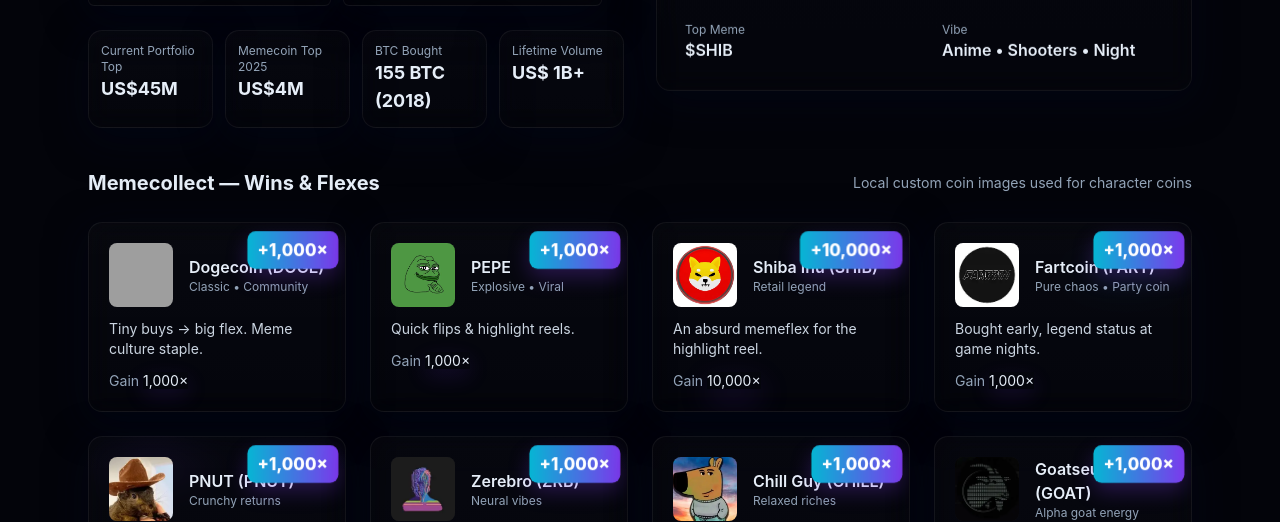
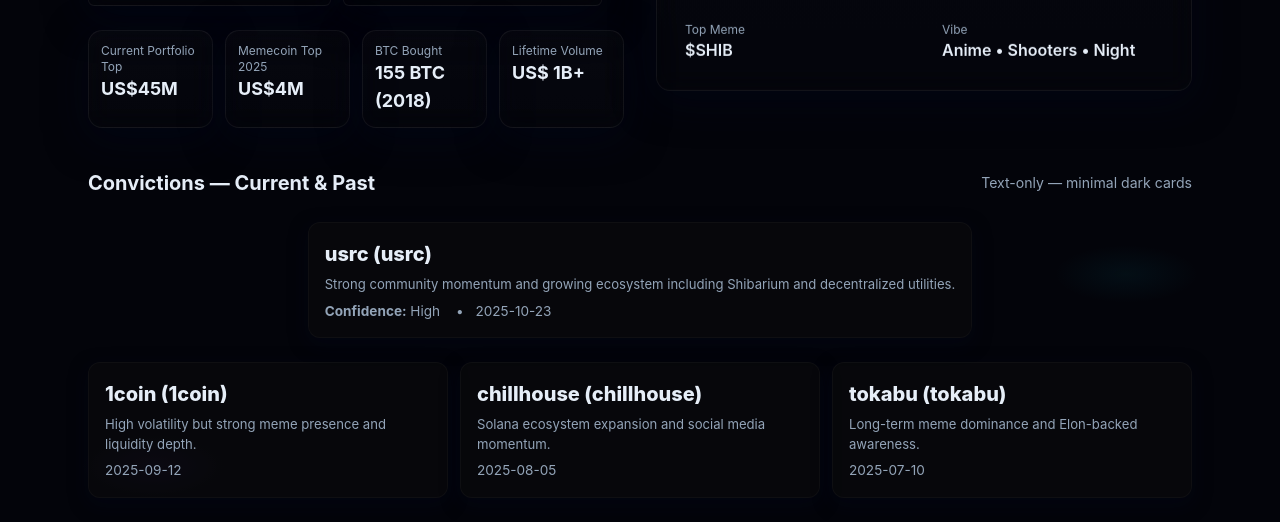
Before and after one commit to derrickheart345/derrickport, a plain HTML site: page index.html in a window 1280 px wide. Shown: the part 430-952 px from the top of the page. Drawn offline with nearby package versions, Linux system fonts and the light colour scheme; grey boxes are pictures that could not be loaded.

Commit message:
Add files via upload

```diff
--- /dev/null
+++ b/conviction.json
@@ -0,0 +1,7 @@
+{
+  "token": "usrc",
+  "symbol": "usrc",
+  "reason": "Strong community momentum and growing ecosystem including Shibarium and decentralized utilities.",
+  "confidence": "High",
+  "updated": "2025-10-23"
+}
--- a/index.html
+++ b/index.html
@@ -76,6 +76,25 @@
     /* chart canvas sizing for small widgets */
     .chart-widget { width:100%; height:160px; }
     .doughnut-small { width:140px; height:140px; }
+
+    /* Conviction cards - minimal dark look (no glow) */
+    .conviction-container { display:block; }
+    .conviction-card {
+      background: rgba(10,10,12,0.6);
+      border: 1px solid rgba(255,255,255,0.03);
+      border-radius:12px;
+      padding:16px;
+      box-shadow: 0 6px 18px rgba(2,6,23,0.5);
+      color: #dceafe;
+    }
+    .conviction-card h3 { font-weight:800; font-size:1.25rem; margin-bottom:6px; color: #e6eef8; }
+    .conviction-meta { color: var(--muted); font-size:0.85rem; margin-top:6px; }
+    .past-grid { display:grid; gap:12px; grid-template-columns: repeat(1, minmax(0,1fr)); }
+    @media(min-width:640px){ .past-grid { grid-template-columns: repeat(2, minmax(0,1fr)); } }
+    @media(min-width:1024px){ .past-grid { grid-template-columns: repeat(3, minmax(0,1fr)); } }
+
+    /* small helpers */
+    .muted-xs { color: var(--muted); font-size:0.82rem; }
   </style>
 </head>
 <body>
@@ -168,6 +187,32 @@
           <div class="p-3">
             <div class="text-xs small-muted">Vibe</div>
             <div class="font-semibold">Anime • Shooters • Night</div>
+          </div>
+        </div>
+      </div>
+    </section>
+
+    <!-- CURRENT + PAST CONVICTIONS (added above portfolio) -->
+    <section id="convictions" class="mt-10">
+      <div class="flex items-center justify-between">
+        <h2 class="section-title">Convictions — Current & Past</h2>
+        <div class="small-muted">Text-only — minimal dark cards</div>
+      </div>
+
+      <div class="mt-6 grid gap-6">
+        <!-- Current conviction: single card -->
+        <div id="currentConvictionWrap" class="conviction-container max-w-4xl mx-auto">
+          <div id="currentConvictionCard" class="conviction-card">
+            <p class="muted-xs">Loading current conviction...</p>
+          </div>
+        </div>
+
+        <!-- Past convictions: responsive grid -->
+        <div id="pastConvictionsWrap" class="max-w-6xl mx-auto">
+          <div id="pastConvictionsGrid" class="past-grid">
+            <div class="conviction-card">
+              <p class="muted-xs">Loading past convictions...</p>
+            </div>
           </div>
         </div>
       </div>
@@ -629,6 +674,9 @@
     window.addEventListener('load', () => {
       setTimeout(animateCountUps, 350);
       initCharts();
+      // load convictions after charts and initial animations
+      fetchConviction();
+      fetchPastConvictions();
     });
 
     // Charts (Chart.js) - small dashboard widgets
@@ -682,6 +730,86 @@
       });
     }
 
+    // Fetch conviction.json and render current conviction
+    function fetchConviction(){
+      const wrap = document.getElementById('currentConvictionCard');
+      fetch('conviction.json', { cache: "no-store" })
+        .then(res => {
+          if(!res.ok) throw new Error('Network response not ok');
+          return res.json();
+        })
+        .then(data => {
+          // defensive: ensure expected fields exist
+          const token = data.token || data.name || 'Unknown';
+          const symbol = data.symbol ? ` (${data.symbol})` : '';
+          const reason = data.reason || '';
+          const confidence = data.confidence || '';
+          const updated = data.updated || '';
+
+          wrap.innerHTML = `
+            <div>
+              <h3>${escapeHtml(token)}${escapeHtml(symbol)}</h3>
+              <div class="muted-xs">${escapeHtml(reason)}</div>
+              <div class="conviction-meta">
+                <span><strong>Confidence:</strong> ${escapeHtml(confidence)}</span>
+                <span style="margin-left:12px">•</span>
+                <span style="margin-left:8px">${escapeHtml(updated)}</span>
+              </div>
+            </div>
+          `;
+        })
+        .catch(err => {
+          wrap.innerHTML = `<p class="muted-xs" style="color:#fca5a5">Unable to load current conviction.</p>`;
+          console.warn('fetchConviction error', err);
+        });
+    }
+
+    // Fetch past_convictions.json and render list (text-only)
+    function fetchPastConvictions(){
+      const grid = document.getElementById('pastConvictionsGrid');
+      fetch('past_convictions.json', { cache: "no-store" })
+        .then(res => {
+          if(!res.ok) throw new Error('Network response not ok');
+          return res.json();
+        })
+        .then(list => {
+          if(!Array.isArray(list) || list.length === 0){
+            grid.innerHTML = `<div class="conviction-card"><p class="muted-xs">No past convictions found.</p></div>`;
+            return;
+          }
+          grid.innerHTML = '';
+          list.forEach(item => {
+            const token = item.token || item.name || 'Unknown';
+            const symbol = item.symbol ? ` (${item.symbol})` : '';
+            const reason = item.reason || '';
+            const date = item.date || item.updated || '';
+            const card = document.createElement('div');
+            card.className = 'conviction-card';
+            card.innerHTML = `
+              <h3>${escapeHtml(token)}${escapeHtml(symbol)}</h3>
+              <div class="muted-xs">${escapeHtml(reason)}</div>
+              <div class="conviction-meta">${escapeHtml(date)}</div>
+            `;
+            grid.appendChild(card);
+          });
+        })
+        .catch(err => {
+          grid.innerHTML = `<div class="conviction-card"><p class="muted-xs" style="color:#fca5a5">Unable to load past convictions.</p></div>`;
+          console.warn('fetchPastConvictions error', err);
+        });
+    }
+
+    // small helper to avoid XSS if JSON is edited locally
+    function escapeHtml(str){
+      if(typeof str !== 'string') return '';
+      return str
+        .replaceAll('&', '&amp;')
+        .replaceAll('<', '&lt;')
+        .replaceAll('>', '&gt;')
+        .replaceAll('"', '&quot;')
+        .replaceAll("'", '&#39;');
+    }
+
     // respect reduce motion
     const prefersReduce = window.matchMedia('(prefers-reduced-motion: reduce)').matches;
     if(prefersReduce){
--- /dev/null
+++ b/past_convictions.json
@@ -0,0 +1,5 @@
+[
+  { "token": "1coin", "symbol": "1coin", "reason": "High volatility but strong meme presence and liquidity depth.", "date": "2025-09-12" },
+  { "token": "chillhouse", "symbol": "chillhouse", "reason": "Solana ecosystem expansion and social media momentum.", "date": "2025-08-05" },
+  { "token": "tokabu", "symbol": "tokabu", "reason": "Long-term meme dominance and Elon-backed awareness.", "date": "2025-07-10" }
+]
```
